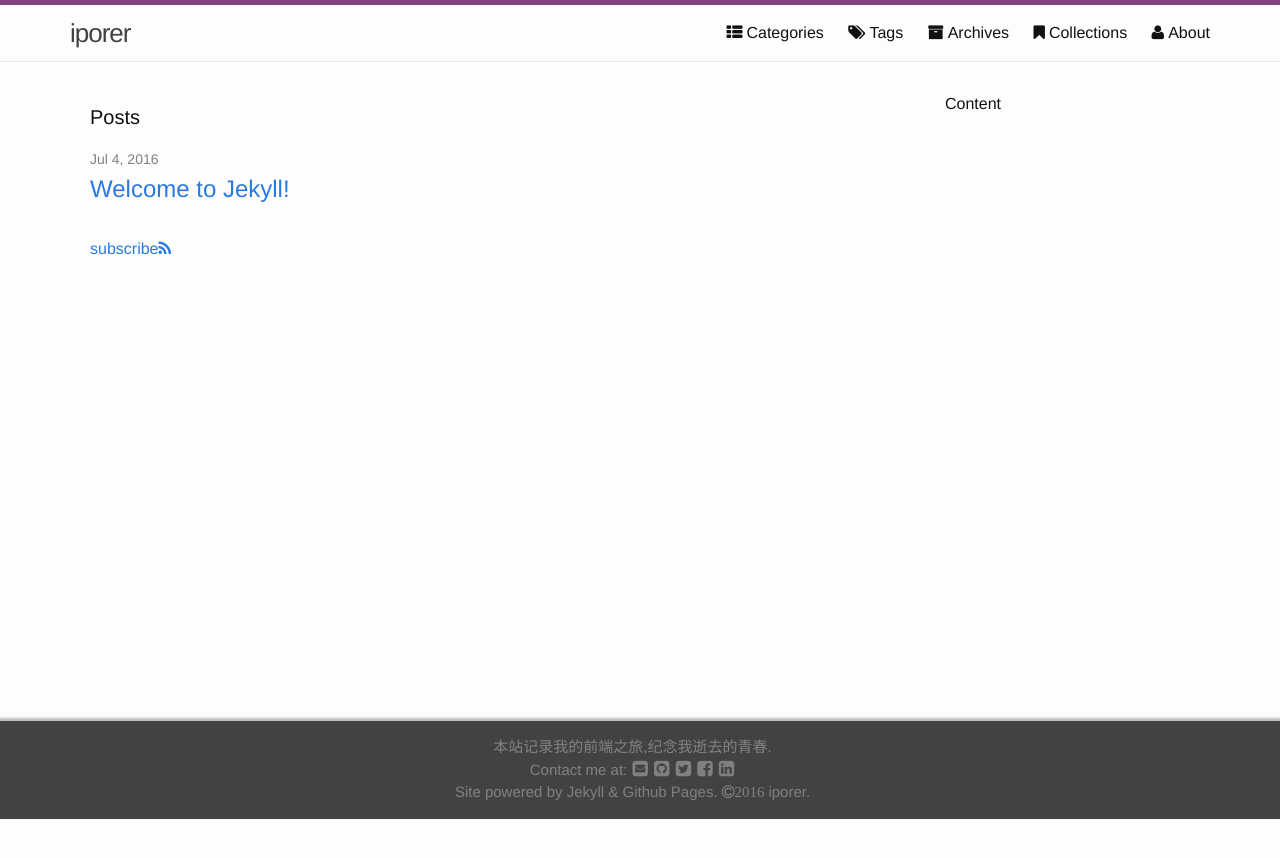
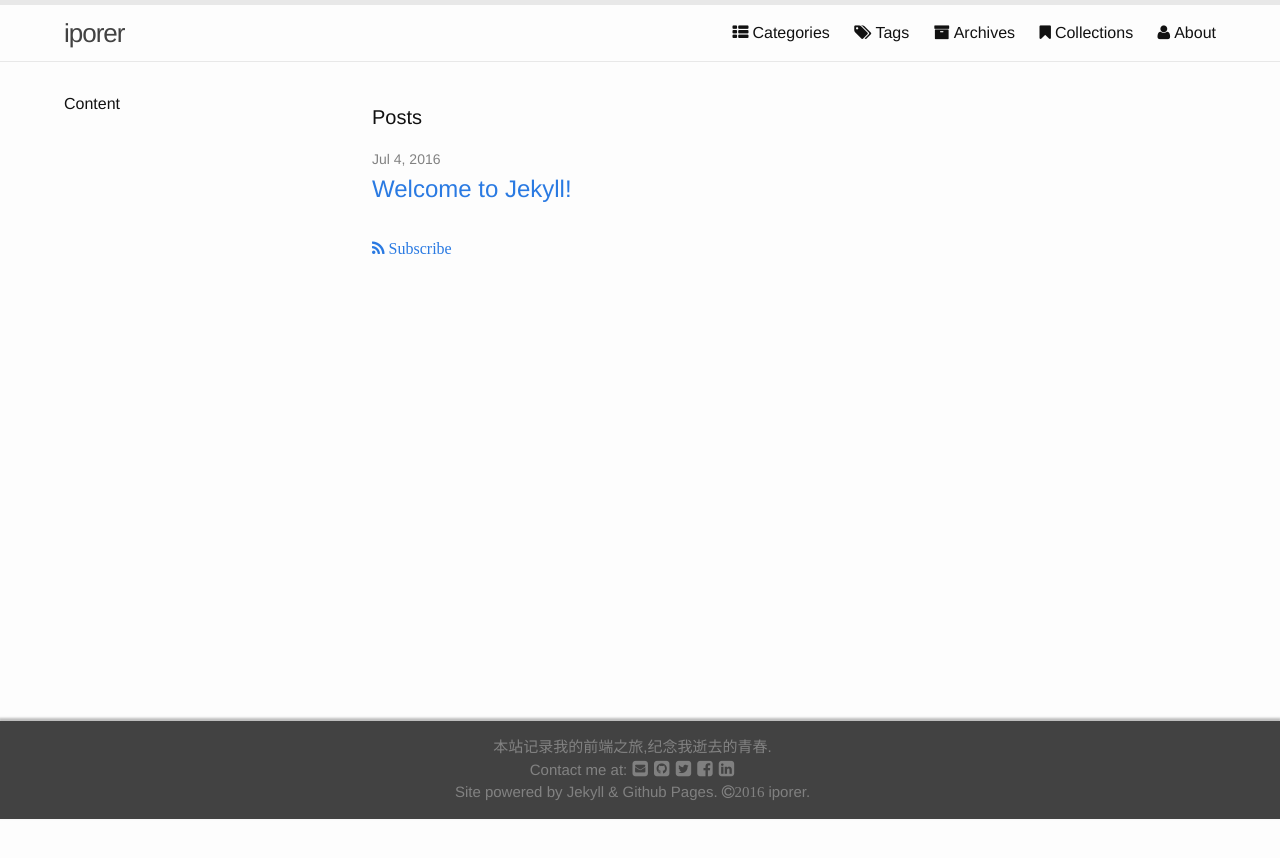
Before and after one commit to iporer/iporer.github.io, a Jekyll site: the page built from index.html, in a window 1280 px wide. Shown: the top 858 px of the page. Built offline with Jekyll 4.4.1, drawn with Linux system fonts in a browser that asks for light colours.

Commit message:
change layout

```diff
--- a/_layouts/default.html
+++ b/_layouts/default.html
@@ -11,11 +11,12 @@
 
       <div class="wrapper">
         <div class="page-left">
+          Content
+        </div>
+        <div class="page-right">
         {{ content }}
         </div>
-        <div class="page-right">
-          Content
-        </div>
+
       </div>
 
     </div>
--- a/_sass/_base.scss
+++ b/_sass/_base.scss
@@ -142,8 +142,10 @@ pre {
  * Wrapper
  */
 .wrapper {
-  max-width: -webkit-calc(#{$content-width} - (#{$spacing-unit} * 2));
-  max-width: calc(#{$content-width} - (#{$spacing-unit} * 2));
+  //max-width: -webkit-calc(#{$content-width} - (#{$spacing-unit} * 2));
+  //max-width: calc(#{$content-width} - (#{$spacing-unit} * 2));
+  max-width: -webkit-calc(90%);
+  max-width: calc(90%);
   margin-right: auto;
   margin-left: auto;
   padding-right: $spacing-unit;
--- a/_sass/_layout.scss
+++ b/_sass/_layout.scss
@@ -2,8 +2,9 @@
  * Site header
  */
 .site-header {
-  border-top: 5px solid rgb(130, 65, 130);
+  border-top: 5px solid $grey-color-light;
   border-bottom: 1px solid $grey-color-light;
+  border-bottom-style: groove;
   min-height: 56px;
 
   // Positioning context for the mobile navigation icon
@@ -161,16 +162,16 @@
 
 .page-left {
   box-sizing: border-box;
-  width: 75%;
+  width: 25%;
   float: left;
-  padding: 10px 20px;
+  padding-right: 20px;
 }
 
 .page-right {
   box-sizing: border-box;
-  width: 25%;
+  width: 75%;
   float: left;
-  padding-left: 20px;
+  padding: 10px 20px;
 }
 
 /**
--- a/index.html
+++ b/index.html
@@ -18,6 +18,8 @@ layout: default
     {% endfor %}
   </ul>
 
-  <a href='{{ "/feed.xml" | prepend: site.baseurl }}'>subscribe<i class="fa fa-feed" aria-hidden="true"></i></a>
+  <a class="page-link" href='{{ "/feed.xml" | prepend: site.baseurl }}'>
+    <i class="fa fa-feed" aria-hidden="true">&nbsp;Subscribe</i>
+  </a>
 
 </div>
```
Lines whose indentation alone changed are shown as unchanged.
